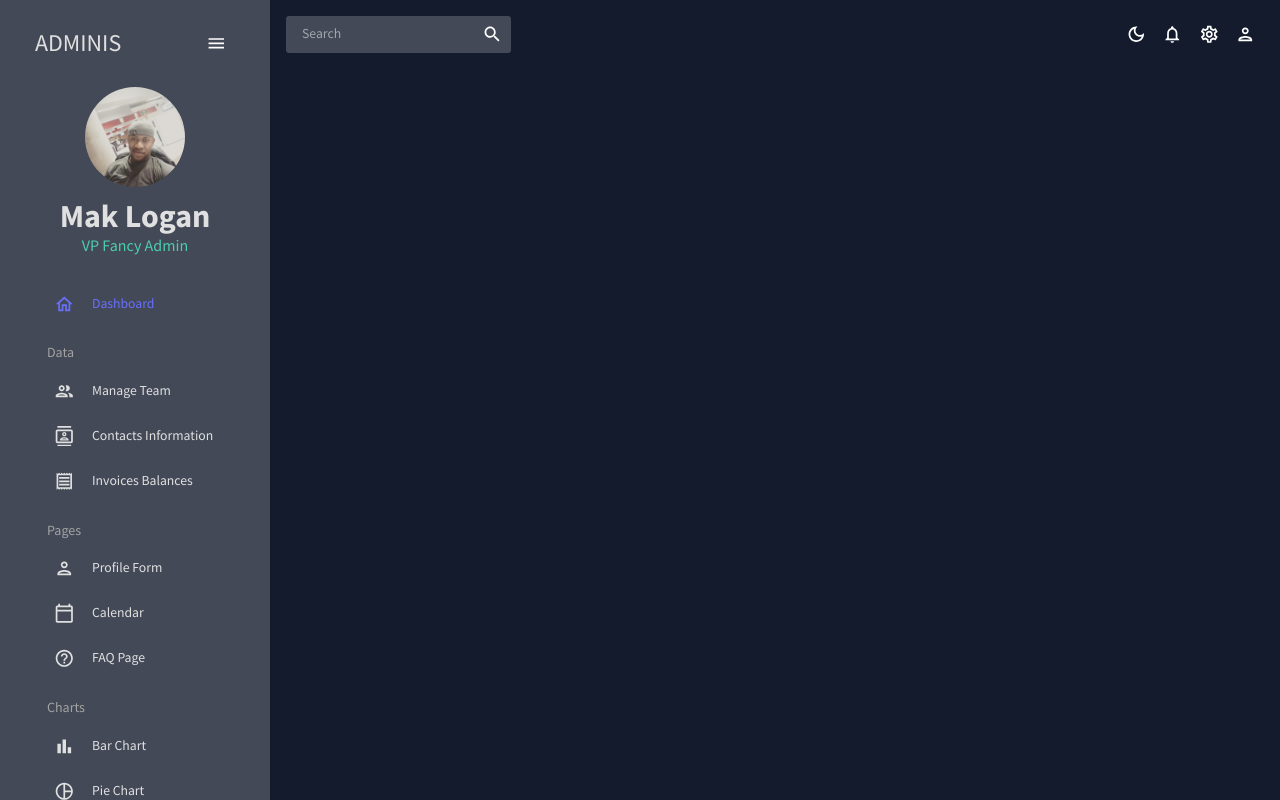
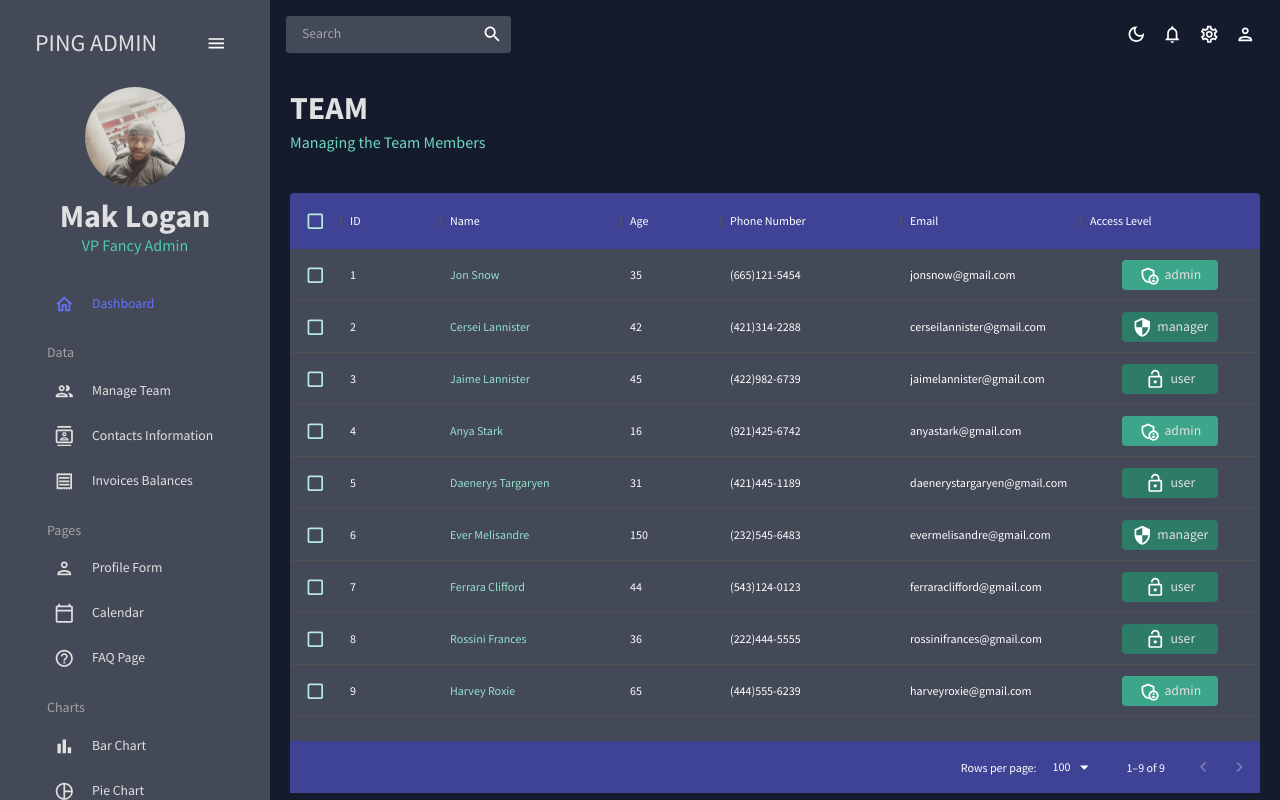
Before and after one commit to sleekcharly/react-admin, a React (Create React App) app: page /team in a window 1280 px wide. Built offline with nearby package versions, Linux system fonts and the light colour scheme; the HTML template or start-up script is replaced by a standard one.

Commit message:
created the Team page

```diff
--- a/src/App.jsx
+++ b/src/App.jsx
@@ -4,6 +4,7 @@ import { Route, Routes } from 'react-router-dom';
 import Dashboard from './scenes/dashboard';
 import Sidebar from './scenes/global/Sidebar';
 import Topbar from './scenes/global/Topbar';
+import Team from './scenes/team';
 import { ColorModeContext, useMode } from './theme';
 
 //  app component
@@ -25,6 +26,7 @@ export default function App() {
             <Topbar setIsSidebar={setIsSidebar} />
             <Routes>
               <Route path="/" element={<Dashboard />} />
+              <Route path="/team" element={<Team />} />
             </Routes>
           </main>
         </div>
--- a/src/scenes/global/Sidebar.jsx
+++ b/src/scenes/global/Sidebar.jsx
@@ -83,7 +83,7 @@ export default function Sidebar() {
                 ml="15px"
               >
                 <Typography variant="h3" color={colors.grey[100]}>
-                  ADMINIS
+                  PING ADMIN
                 </Typography>
                 <IconButton onClick={() => setIsCollapsed(!isCollapsed)}>
                   <MenuOutlined />
--- /dev/null
+++ b/src/scenes/team/index.jsx
@@ -0,0 +1,116 @@
+import {
+  AdminPanelSettingsOutlined,
+  LockOpenOutlined,
+  SecurityOutlined,
+} from '@mui/icons-material';
+import { Typography, useTheme } from '@mui/material';
+import { Box } from '@mui/system';
+import { DataGrid } from '@mui/x-data-grid';
+import React from 'react';
+import Header from '../../components/Header';
+import { mockDataTeam } from '../../data/mockData';
+import { tokens } from '../../theme';
+
+const Team = () => {
+  // set theme
+  const theme = useTheme();
+  // set colors
+  const colors = tokens(theme.palette.mode);
+
+  // set columns
+  const columns = [
+    { field: 'id', headerName: 'ID' },
+    {
+      field: 'name',
+      headerName: 'Name',
+      flex: 1,
+      cellClassName: 'name-column--cell',
+    },
+    {
+      field: 'age',
+      headerName: 'Age',
+      type: 'number',
+      headerAlign: 'left',
+      align: 'left',
+    },
+    {
+      field: 'phone',
+      headerName: 'Phone Number',
+      flex: 1,
+    },
+    {
+      field: 'email',
+      headerName: 'Email',
+      flex: 1,
+    },
+    {
+      field: 'accessLevel',
+      headerName: 'Access Level',
+      flex: 1,
+      renderCell: ({ row: { access } }) => {
+        return (
+          <Box
+            width="60%"
+            m="0 auto"
+            p="5px"
+            display="flex"
+            justifyContent="center"
+            backgroundColor={
+              access === 'admin'
+                ? colors.greenAccent[600]
+                : access === 'manager'
+                ? colors.greenAccent[700]
+                : colors.greenAccent[700]
+            }
+            borderRadius="4px"
+          >
+            {access === 'admin' && <AdminPanelSettingsOutlined />}
+            {access === 'manager' && <SecurityOutlined />}
+            {access === 'user' && <LockOpenOutlined />}
+            <Typography color={colors.grey[100]} sx={{ ml: '5px' }}>
+              {access}
+            </Typography>
+          </Box>
+        );
+      },
+    },
+  ];
+  return (
+    <Box m="20px">
+      <Header title="TEAM" subtitle="Managing the Team Members" />
+      <Box
+        m="40px 0 0 0"
+        height="75vh"
+        sx={{
+          '& .MuiDataGrid-root': {
+            border: 'none',
+          },
+          '& .MuiDataGrid-cell': {
+            borderBottom: 'none',
+          },
+          '& .name-column--cell': {
+            color: colors.greenAccent[300],
+          },
+          '& .MuiDataGrid-columnHeaders': {
+            backgroundColor: colors.blueAccent[700],
+            borderBottom: 'none',
+          },
+          '& .MuiDataGrid-virtualScroller': {
+            backgroundColor: colors.primary[400],
+          },
+          '& .MuiDataGrid-footerContainer': {
+            borderTop: 'none',
+            backgroundColor: colors.blueAccent[700],
+          },
+          '& .MuiCheckbox-root': {
+            color: `${colors.greenAccent[200]} !important`,
+          },
+        }}
+      >
+        <DataGrid checkboxSelection rows={mockDataTeam} columns={columns} />
+      </Box>
+    </Box>
+  );
+};
+
+export default Team;
```
